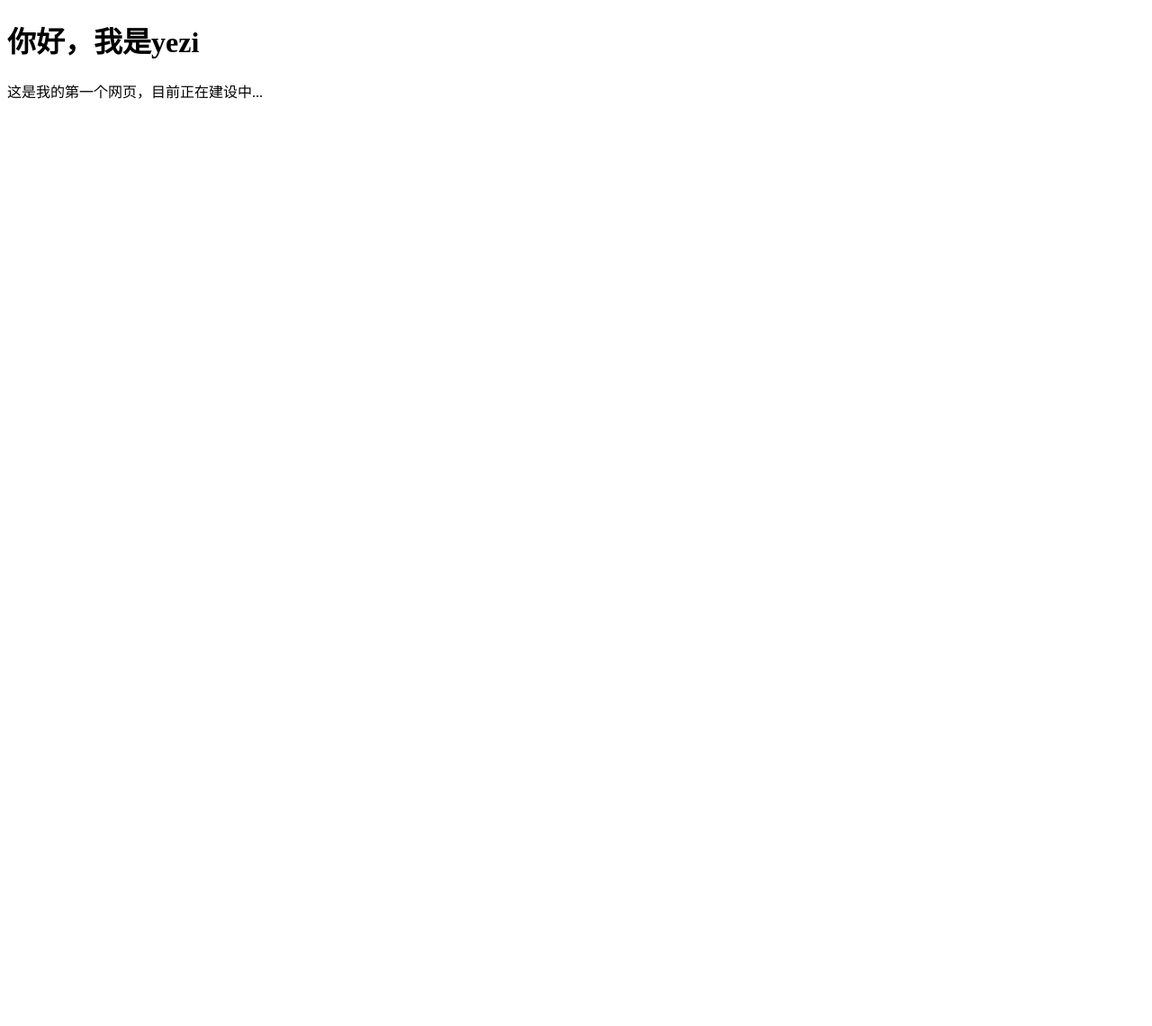
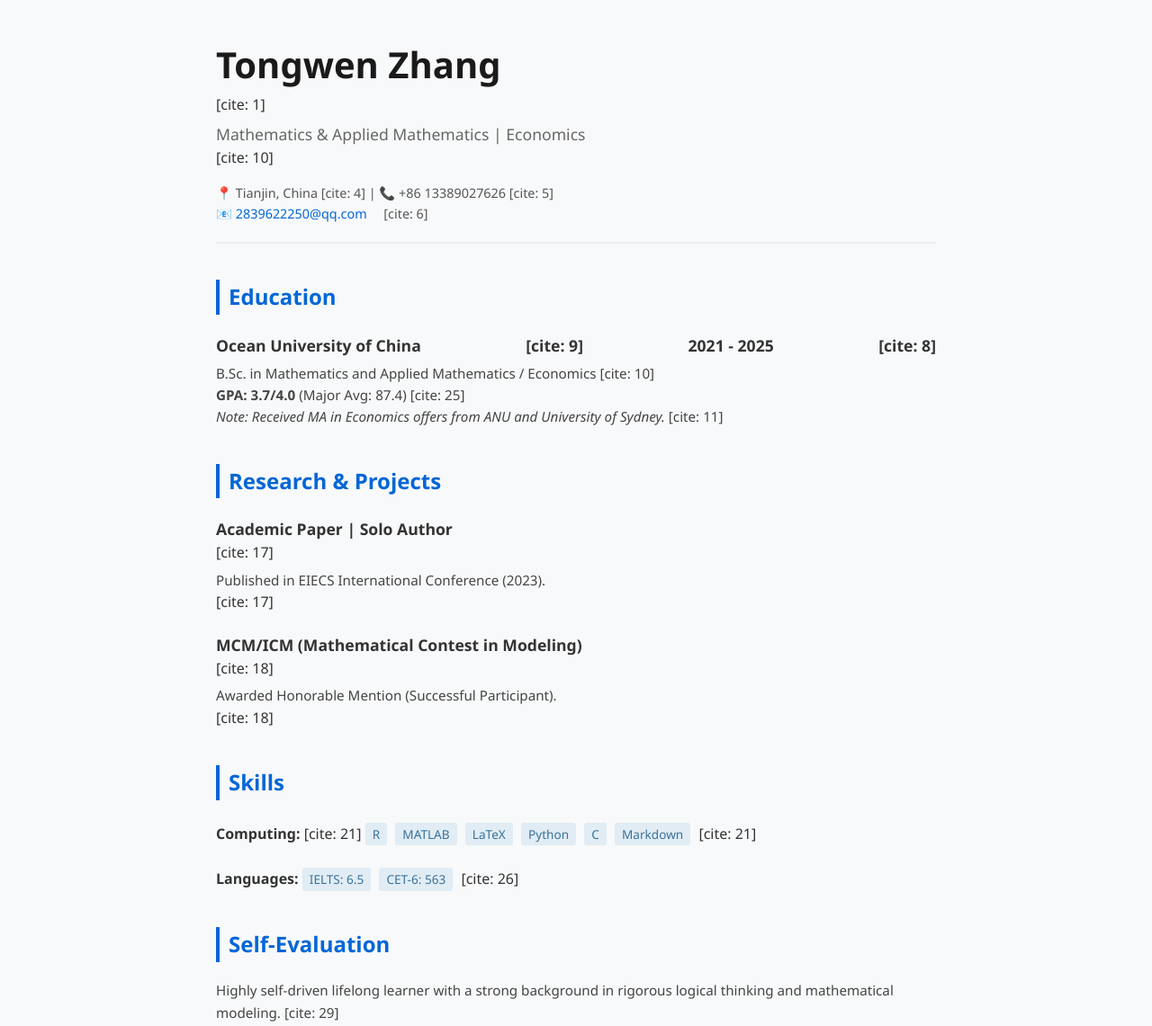
Before and after one commit to yezi-tong/yezi-tong.github.io, a plain HTML site: page index.html in a window 1280 px wide. Shown: the whole page at 90% size. Before the commit the page ends 800 px from the top, so only its background shows below. Drawn offline with Linux system fonts and the light colour scheme.

Commit message:
Update index.html

```diff
--- a/index.html
+++ b/index.html
@@ -1,11 +1,84 @@
 <!DOCTYPE html>
-<html>
+<html lang="en">
 <head>
     <meta charset="UTF-8">
-    <title>我的个人主页</title>
+    <meta name="viewport" content="width=device-width, initial-scale=1.0">
+    <title>Tongwen Zhang | Portfolio</title>
+    <style>
+        /* 简约美观的样式设计 */
+        body { font-family: 'Segoe UI', Helvetica, Arial, sans-serif; line-height: 1.6; color: #333; max-width: 800px; margin: 0 auto; padding: 40px 20px; background-color: #f8f9fa; }
+        header { border-bottom: 2px solid #eee; padding-bottom: 20px; margin-bottom: 30px; }
+        h1 { margin: 0; color: #1a1a1a; font-size: 2.5em; }
+        .subtitle { color: #666; font-size: 1.1em; margin-top: 5px; }
+        .contact { margin-top: 15px; font-size: 0.9em; color: #555; }
+        .contact a { color: #0366d6; text-decoration: none; margin-right: 15px; }
+        h2 { border-left: 4px solid #0366d6; padding-left: 10px; margin-top: 40px; color: #0366d6; font-size: 1.5em; }
+        .item { margin-bottom: 20px; }
+        .item-title { font-weight: bold; font-size: 1.1em; display: flex; justify-content: space-between; }
+        .item-desc { font-size: 0.95em; color: #444; margin-top: 5px; }
+        .tag { background: #e1ecf4; color: #39739d; padding: 2px 8px; border-radius: 3px; font-size: 0.85em; margin-right: 5px; display: inline-block; margin-top: 5px; }
+    </style>
 </head>
 <body>
-    <h1>你好，我是yezi</h1>
-    <p>这是我的第一个网页，目前正在建设中...</p>
+
+<header>
+    <h1>Tongwen Zhang</h1> [cite: 1]
+    <div class="subtitle">Mathematics & Applied Mathematics | Economics</div> [cite: 10]
+    <div class="contact">
+        📍 Tianjin, China [cite: 4] | 📞 +86 13389027626 [cite: 5]
+        <br>
+        📧 <a href="mailto:2839622250@qq.com">2839622250@qq.com</a> [cite: 6]
+    </div>
+</header>
+
+<section>
+    <h2>Education</h2>
+    <div class="item">
+        <div class="item-title">
+            <span>Ocean University of China</span> [cite: 9]
+            <span>2021 - 2025</span> [cite: 8]
+        </div>
+        <div class="item-desc">
+            B.Sc. in Mathematics and Applied Mathematics / Economics [cite: 10]
+            <br>
+            <strong>GPA: 3.7/4.0</strong> (Major Avg: 87.4) [cite: 25]
+            <br>
+            <i>Note: Received MA in Economics offers from ANU and University of Sydney.</i> [cite: 11]
+        </div>
+    </div>
+</section>
+
+<section>
+    <h2>Research & Projects</h2>
+    <div class="item">
+        <div class="item-title">Academic Paper | Solo Author</div> [cite: 17]
+        <div class="item-desc">Published in EIECS International Conference (2023).</div> [cite: 17]
+    </div>
+    <div class="item">
+        <div class="item-title">MCM/ICM (Mathematical Contest in Modeling)</div> [cite: 18]
+        <div class="item-desc">Awarded Honorable Mention (Successful Participant).</div> [cite: 18]
+    </div>
+</section>
+
+<section>
+    <h2>Skills</h2>
+    <div class="item">
+        <strong>Computing:</strong> [cite: 21]
+        <span class="tag">R</span> <span class="tag">MATLAB</span> <span class="tag">LaTeX</span>
+        <span class="tag">Python</span> <span class="tag">C</span> <span class="tag">Markdown</span> [cite: 21]
+    </div>
+    <div class="item">
+        <strong>Languages:</strong>
+        <span class="tag">IELTS: 6.5</span> <span class="tag">CET-6: 563</span> [cite: 26]
+    </div>
+</section>
+
+<section>
+    <h2>Self-Evaluation</h2>
+    <p class="item-desc">
+        Highly self-driven lifelong learner with a strong background in rigorous logical thinking and mathematical modeling. [cite: 29]
+    </p>
+</section>
+
 </body>
 </html>
```
